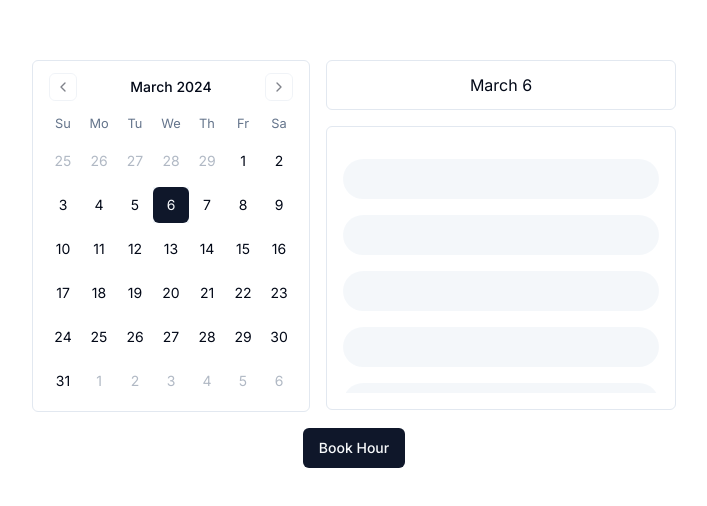
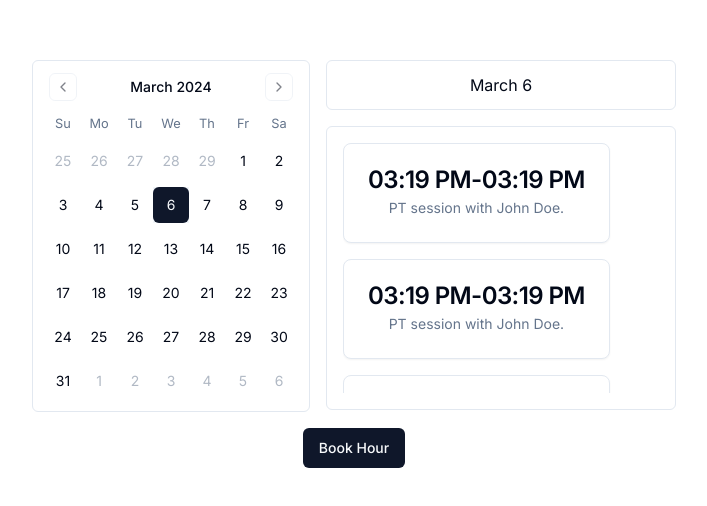
Before and after one commit to Hebelub/learn-new-tech, a Next.js app: page / in a window 1280 px wide. Shown: the part 136-642 px from the top of the page, without its empty margins (286-993 px from the left). Built offline with nearby package versions, Linux system fonts and the light colour scheme.

Commit message:
Add Booked hour component

```diff
--- /dev/null
+++ b/components/BookedHour.tsx
@@ -0,0 +1,51 @@
+import React from 'react'
+import { Card, CardContent, CardDescription, CardFooter, CardHeader, CardTitle } from './ui/card'
+import { Popover, PopoverContent, PopoverTrigger } from '@radix-ui/react-popover';
+import { Button } from './ui/button';
+import { ScrollArea } from '@radix-ui/react-scroll-area';
+import { Skeleton } from './ui/skeleton';
+
+interface BookedHourProps {
+    id: string;
+    fromTime: Date;
+    toTime: Date;
+    description: string;
+}
+
+function BookedHour({ id, fromTime, toTime, description }: BookedHourProps) {
+
+    const formattedFromTime = fromTime.toLocaleTimeString([], { hour: '2-digit', minute: '2-digit' });
+    const formattedToTime = toTime.toLocaleTimeString([], { hour: '2-digit', minute: '2-digit' });
+
+    return (
+        <Popover>
+            <PopoverTrigger>
+                <Card className="mb-4">
+                    <CardHeader>
+                        <CardTitle>{`${formattedFromTime}-${formattedToTime}`}</CardTitle>
+                        <CardDescription>{description}</CardDescription>
+                    </CardHeader>
+                </Card>
+            </PopoverTrigger>
+
+            <PopoverContent>
+                <Card>
+                    <CardHeader>
+                        <CardTitle>Card Title</CardTitle>
+                        <CardDescription>Card Description</CardDescription>
+                    </CardHeader>
+                    <CardContent>
+                        <Skeleton className="h-[20px] rounded-full mb-2" />
+                        <Skeleton className="h-[20px] rounded-full mb-2" />
+                        <Skeleton className="h-[20px] rounded-full mb-2" />
+                    </CardContent>
+                    <CardFooter className="justify-center">
+                        <Button>Join</Button>
+                    </CardFooter>
+                </Card>
+            </PopoverContent>
+        </Popover>
+    )
+}
+
+export default BookedHour
--- a/components/TimeBooker.tsx
+++ b/components/TimeBooker.tsx
@@ -5,6 +5,7 @@ import { Button } from "@/components/ui/button"
 import { Calendar } from "@/components/ui/calendar"
 import { ScrollArea } from "@/components/ui/scroll-area"
 import { Skeleton } from "@/components/ui/skeleton"
+import BookedHour from './BookedHour'
 
 function TimeBooker() {
 
@@ -24,9 +25,16 @@ function TimeBooker() {
                         {date ? date.toLocaleDateString('en-US', { month: 'long', day: 'numeric' }) : "Select a date"}
                     </div>
                     <div className="flex-1 rounded-md border p-4 overflow-y-auto">
+
                         <ScrollArea className="h-full">
                             {Array.from({ length: 24 }, (_, index) => (
-                                <Skeleton key={index} className="h-[40px] rounded-full my-4" />
+                                <BookedHour
+                                    key={index}
+                                    id={''}
+                                    fromTime={new Date()}
+                                    toTime={new Date()}
+                                    description={'PT session with John Doe.'}
+                                />
                             ))}
                         </ScrollArea>
                     </div>
--- /dev/null
+++ b/components/ui/card.tsx
@@ -0,0 +1,79 @@
+import * as React from "react"
+
+import { cn } from "@/lib/utils"
+
+const Card = React.forwardRef<
+  HTMLDivElement,
+  React.HTMLAttributes<HTMLDivElement>
+>(({ className, ...props }, ref) => (
+  <div
+    ref={ref}
+    className={cn(
+      "rounded-lg border bg-card text-card-foreground shadow-sm",
+      className
+    )}
+    {...props}
+  />
+))
+Card.displayName = "Card"
+
+const CardHeader = React.forwardRef<
+  HTMLDivElement,
+  React.HTMLAttributes<HTMLDivElement>
+>(({ className, ...props }, ref) => (
+  <div
+    ref={ref}
+    className={cn("flex flex-col space-y-1.5 p-6", className)}
+    {...props}
+  />
+))
+CardHeader.displayName = "CardHeader"
+
+const CardTitle = React.forwardRef<
+  HTMLParagraphElement,
+  React.HTMLAttributes<HTMLHeadingElement>
+>(({ className, ...props }, ref) => (
+  <h3
+    ref={ref}
+    className={cn(
+      "text-2xl font-semibold leading-none tracking-tight",
+      className
+    )}
+    {...props}
+  />
+))
+CardTitle.displayName = "CardTitle"
+
+const CardDescription = React.forwardRef<
+  HTMLParagraphElement,
+  React.HTMLAttributes<HTMLParagraphElement>
+>(({ className, ...props }, ref) => (
+  <p
+    ref={ref}
+    className={cn("text-sm text-muted-foreground", className)}
+    {...props}
+  />
+))
+CardDescription.displayName = "CardDescription"
+
+const CardContent = React.forwardRef<
+  HTMLDivElement,
+  React.HTMLAttributes<HTMLDivElement>
+>(({ className, ...props }, ref) => (
+  <div ref={ref} className={cn("p-6 pt-0", className)} {...props} />
+))
+CardContent.displayName = "CardContent"
+
+const CardFooter = React.forwardRef<
+  HTMLDivElement,
+  React.HTMLAttributes<HTMLDivElement>
+>(({ className, ...props }, ref) => (
+  <div
+    ref={ref}
+    className={cn("flex items-center p-6 pt-0", className)}
+    {...props}
+  />
+))
+CardFooter.displayName = "CardFooter"
+
+export { Card, CardHeader, CardFooter, CardTitle, CardDescription, CardContent }
--- /dev/null
+++ b/components/ui/popover.tsx
@@ -0,0 +1,31 @@
+"use client"
+
+import * as React from "react"
+import * as PopoverPrimitive from "@radix-ui/react-popover"
+
+import { cn } from "@/lib/utils"
+
+const Popover = PopoverPrimitive.Root
+
+const PopoverTrigger = PopoverPrimitive.Trigger
+
+const PopoverContent = React.forwardRef<
+  React.ElementRef<typeof PopoverPrimitive.Content>,
+  React.ComponentPropsWithoutRef<typeof PopoverPrimitive.Content>
+>(({ className, align = "center", sideOffset = 4, ...props }, ref) => (
+  <PopoverPrimitive.Portal>
+    <PopoverPrimitive.Content
+      ref={ref}
+      align={align}
+      sideOffset={sideOffset}
+      className={cn(
+        "z-50 w-72 rounded-md border bg-popover p-4 text-popover-foreground shadow-md outline-none data-[state=open]:animate-in data-[state=closed]:animate-out data-[state=closed]:fade-out-0 data-[state=open]:fade-in-0 data-[state=closed]:zoom-out-95 data-[state=open]:zoom-in-95 data-[side=bottom]:slide-in-from-top-2 data-[side=left]:slide-in-from-right-2 data-[side=right]:slide-in-from-left-2 data-[side=top]:slide-in-from-bottom-2",
+        className
+      )}
+      {...props}
+    />
+  </PopoverPrimitive.Portal>
+))
+PopoverContent.displayName = PopoverPrimitive.Content.displayName
+
+export { Popover, PopoverTrigger, PopoverContent }
--- a/package.json
+++ b/package.json
@@ -9,6 +9,7 @@
     "lint": "next lint"
   },
   "dependencies": {
+    "@radix-ui/react-popover": "^1.0.7",
     "@radix-ui/react-scroll-area": "^1.0.5",
     "@radix-ui/react-slot": "^1.0.2",
     "class-variance-authority": "^0.7.0",
```
Also changed, not shown: 1 other file (tests, documents, lock files or other folders).
